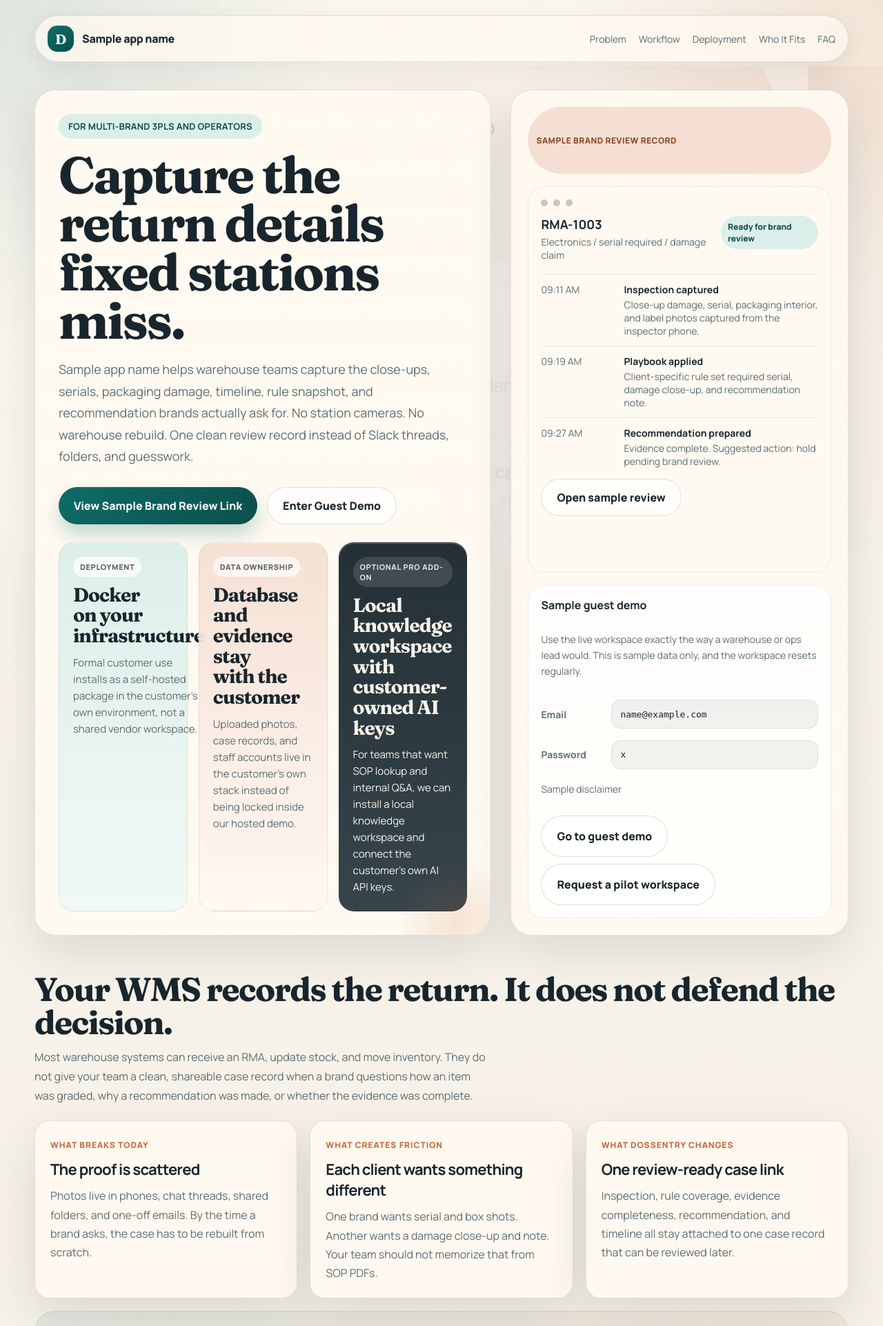
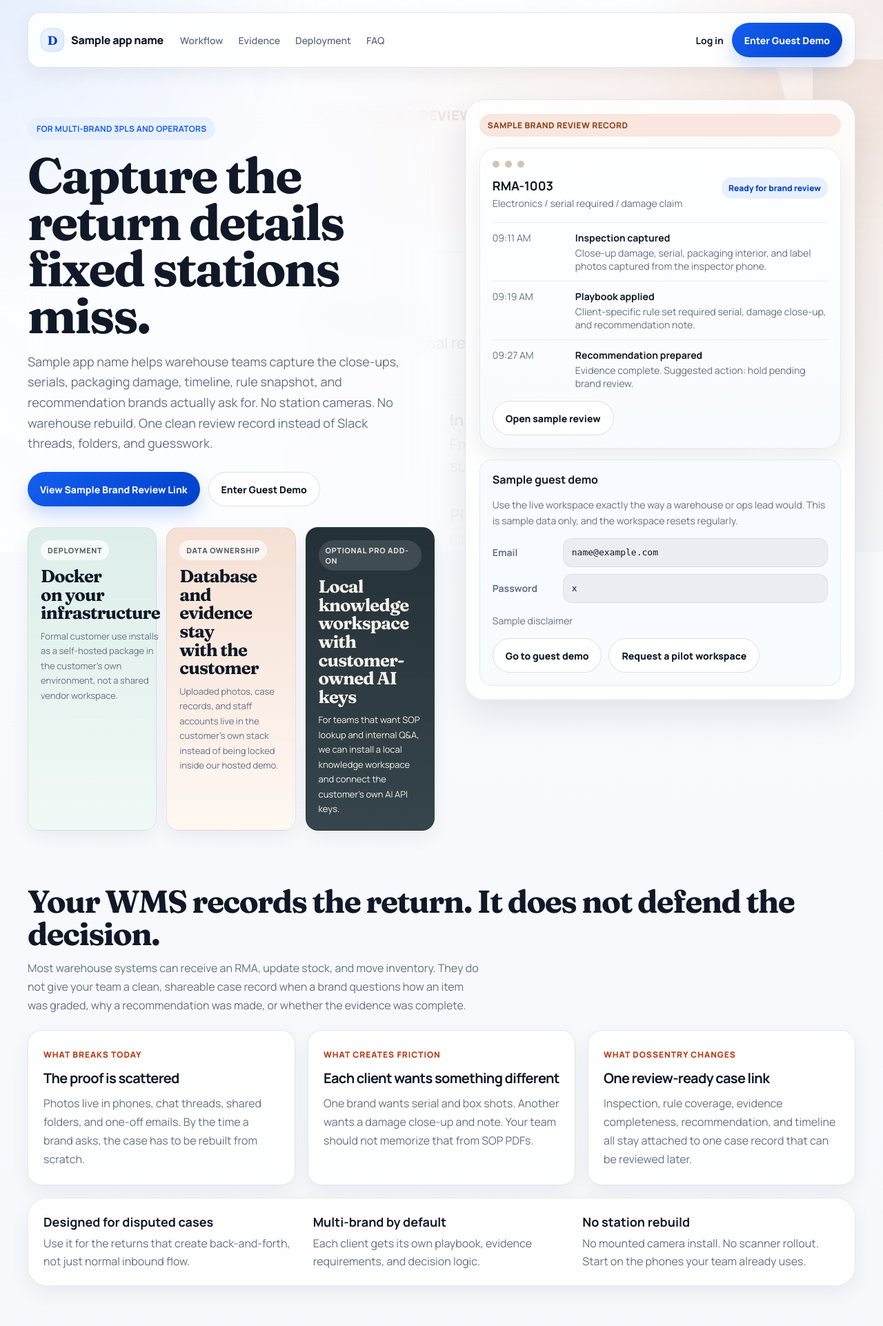
Before and after one commit to michaelzgq/relayoffice-returns, a Laravel app: template web-panel/resources/views/landing.blade.php in a window 1280 px wide. Shown: the top 1922 px of the page at 69% size. Run offline with Laravel 12, Linux system fonts and the light colour scheme; data comes from the database, SQL or seed files in the repository; the template is opened without the code that fills it: most values are stand-ins (such as "Sample title", 1, 10 or a date in 2020); some libraries are stand-ins or nearby versions.

Commit message:
Refresh landing page visual hierarchy

```diff
--- a/web-panel/resources/views/landing.blade.php
+++ b/web-panel/resources/views/landing.blade.php
@@ -10,22 +10,23 @@
     <link href="https://fonts.googleapis.com/css2?family=Fraunces:opsz,wght@9..144,600;9..144,700&family=Manrope:wght@400;500;600;700;800&display=swap" rel="stylesheet">
     <style>
         :root {
-            --bg: #f6f1e7;
-            --surface: rgba(255, 250, 241, 0.9);
-            --surface-strong: rgba(255, 250, 241, 0.96);
-            --ink: #18252c;
-            --muted: #5d6d73;
-            --line: rgba(24, 37, 44, 0.12);
-            --accent: #0f6c67;
-            --accent-deep: #0b4f4b;
-            --accent-soft: #dceee9;
-            --warm: #c86637;
-            --warm-soft: #f5dfd2;
-            --shadow: 0 24px 70px rgba(18, 32, 40, 0.12);
-            --radius-xl: 30px;
-            --radius-lg: 22px;
-            --radius-md: 16px;
-            --max: 1180px;
+            --bg: #f5f7fb;
+            --surface: rgba(255, 255, 255, 0.92);
+            --surface-strong: #ffffff;
+            --ink: #111827;
+            --muted: #667085;
+            --line: rgba(17, 24, 39, 0.1);
+            --accent: #155eef;
+            --accent-deep: #0040c9;
+            --accent-soft: #e8f0ff;
+            --warm: #b93815;
+            --warm-soft: #f8e6df;
+            --shadow: 0 18px 48px rgba(15, 23, 42, 0.08);
+            --shadow-soft: 0 10px 28px rgba(15, 23, 42, 0.06);
+            --radius-xl: 28px;
+            --radius-lg: 20px;
+            --radius-md: 14px;
+            --max: 1200px;
         }
 
         * {
@@ -43,7 +44,7 @@
             position: relative;
             isolation: isolate;
             overflow-x: clip;
-            background: linear-gradient(180deg, #f8f4ec 0%, var(--bg) 42%, #f2eee6 100%);
+            background: linear-gradient(180deg, #fbfcff 0%, var(--bg) 44%, #f1f4f9 100%);
         }
 
         body::before {
@@ -53,13 +54,13 @@
             z-index: -2;
             pointer-events: none;
             background-image:
-                linear-gradient(90deg, rgba(248, 244, 236, 0.985) 0%, rgba(248, 244, 236, 0.97) 29%, rgba(248, 244, 236, 0.91) 43%, rgba(248, 244, 236, 0.76) 57%, rgba(248, 244, 236, 0.48) 73%, rgba(248, 244, 236, 0.24) 100%),
-                linear-gradient(180deg, rgba(248, 244, 236, 0.12) 0%, rgba(246, 241, 231, 0.42) 52%, rgba(242, 238, 230, 0.92) 100%),
+                linear-gradient(90deg, rgba(251, 252, 255, 0.985) 0%, rgba(251, 252, 255, 0.97) 30%, rgba(251, 252, 255, 0.88) 48%, rgba(251, 252, 255, 0.62) 68%, rgba(251, 252, 255, 0.18) 100%),
+                linear-gradient(180deg, rgba(251, 252, 255, 0.08) 0%, rgba(245, 247, 251, 0.34) 54%, rgba(241, 244, 249, 0.88) 100%),
                 url('{{ asset('assets/dossentry/hero-bg.png') }}');
             background-repeat: no-repeat;
-            background-size: auto, auto, min(1080px, 88vw) auto;
-            background-position: center, center, calc(100% + 60px) 96px;
-            filter: saturate(0.96) contrast(1.02);
+            background-size: auto, auto, min(960px, 78vw) auto;
+            background-position: center, center, calc(100% + 48px) 86px;
+            filter: saturate(0.9) contrast(1.01);
         }
 
         body::after {
@@ -69,8 +70,8 @@
             z-index: -1;
             pointer-events: none;
             background:
-                radial-gradient(circle at top left, rgba(15, 108, 103, 0.12), transparent 32%),
-                radial-gradient(circle at top right, rgba(200, 102, 55, 0.12), transparent 28%);
+                radial-gradient(circle at top left, rgba(21, 94, 239, 0.09), transparent 30%),
+                radial-gradient(circle at top right, rgba(185, 56, 21, 0.08), transparent 24%);
         }
 
         a {
@@ -79,66 +80,88 @@
         }
 
         .shell {
-            width: min(var(--max), calc(100% - 32px));
+            width: min(var(--max), calc(100% - 40px));
             margin: 0 auto;
         }
 
         .topbar {
-            padding: 22px 0 12px;
+            padding: 18px 0 10px;
         }
 
         .topbar-inner {
             display: flex;
             justify-content: space-between;
             align-items: center;
-            gap: 18px;
+            gap: 24px;
             padding: 14px 18px;
             border: 1px solid var(--line);
-            border-radius: 999px;
-            background: rgba(255, 250, 241, 0.72);
-            backdrop-filter: blur(18px);
-            box-shadow: 0 10px 35px rgba(18, 32, 40, 0.08);
+            border-radius: 18px;
+            background: rgba(255, 255, 255, 0.88);
+            backdrop-filter: blur(14px);
+            box-shadow: var(--shadow-soft);
         }
 
         .brand {
             display: flex;
             align-items: center;
-            gap: 12px;
+            gap: 10px;
             font-weight: 800;
             letter-spacing: -0.02em;
         }
 
         .brand-mark {
-            width: 38px;
-            height: 38px;
-            border-radius: 14px;
+            width: 34px;
+            height: 34px;
+            border-radius: 12px;
             display: inline-flex;
             align-items: center;
             justify-content: center;
-            background: linear-gradient(145deg, var(--accent) 0%, var(--accent-deep) 100%);
-            color: #f8faf9;
+            background: linear-gradient(145deg, #edf3ff 0%, #dfeaff 100%);
+            color: var(--accent-deep);
             font-family: "Fraunces", serif;
-            font-size: 20px;
-            box-shadow: inset 0 1px 0 rgba(255,255,255,0.18);
+            font-size: 18px;
+            border: 1px solid rgba(21, 94, 239, 0.14);
+        }
+
+        .topbar-nav {
+            display: flex;
+            align-items: center;
+            justify-content: space-between;
+            gap: 18px;
+            flex: 1;
         }
 
         .topnav {
             display: flex;
-            gap: 18px;
+            gap: 22px;
             flex-wrap: wrap;
             color: var(--muted);
             font-size: 14px;
+            font-weight: 600;
+        }
+
+        .topbar-actions {
+            display: flex;
+            align-items: center;
+            gap: 12px;
+            margin-left: auto;
+        }
+
+        .login-link {
+            color: var(--ink);
+            font-size: 14px;
+            font-weight: 700;
         }
 
         .hero {
-            padding: 28px 0 36px;
+            padding: 36px 0 46px;
         }
 
         .hero-grid {
             display: grid;
-            grid-template-columns: minmax(0, 1.15fr) minmax(360px, 0.85fr);
-            gap: 28px;
-            align-items: stretch;
+            grid-template-columns: minmax(0, 1fr) minmax(390px, 0.96fr);
+            gap: 44px;
+            align-items: start;
         }
 
         .hero-copy,
@@ -156,33 +179,22 @@
         }
 
         .hero-copy {
-            border-radius: var(--radius-xl);
-            padding: 34px;
-            position: relative;
-            overflow: hidden;
-            background: linear-gradient(180deg, rgba(255, 250, 241, 0.95) 0%, rgba(255, 250, 241, 0.88) 100%);
-        }
-
-        .hero-copy::after {
-            content: "";
-            position: absolute;
-            inset: auto -40px -70px auto;
-            width: 180px;
-            height: 180px;
-            background: radial-gradient(circle, rgba(200, 102, 55, 0.16), transparent 68%);
-            pointer-events: none;
+            border: 0;
+            box-shadow: none;
+            background: transparent;
+            padding: 26px 0 0;
         }
 
         .eyebrow {
             display: inline-flex;
             align-items: center;
             gap: 8px;
-            padding: 9px 14px;
+            padding: 8px 13px;
             border-radius: 999px;
             background: var(--accent-soft);
-            color: var(--accent-deep);
+            color: var(--accent);
             font-weight: 700;
-            font-size: 13px;
+            font-size: 12px;
             letter-spacing: 0.02em;
             text-transform: uppercase;
         }
@@ -197,24 +209,24 @@
         h1 {
             margin-top: 18px;
             font-family: "Fraunces", serif;
-            font-size: clamp(42px, 7vw, 74px);
-            line-height: 0.95;
-            max-width: 11ch;
+            font-size: clamp(46px, 7vw, 72px);
+            line-height: 0.94;
+            max-width: 9.5ch;
         }
 
         .hero-copy p {
-            max-width: 62ch;
-            margin: 20px 0 0;
+            max-width: 35rem;
+            margin: 18px 0 0;
             font-size: 18px;
-            line-height: 1.75;
+            line-height: 1.65;
             color: var(--muted);
         }
 
         .hero-actions {
             display: flex;
             flex-wrap: wrap;
-            gap: 14px;
-            margin-top: 28px;
+            gap: 12px;
+            margin-top: 26px;
         }
 
         .button {
@@ -222,11 +234,12 @@
             align-items: center;
             justify-content: center;
             gap: 10px;
-            min-height: 54px;
-            padding: 0 22px;
+            min-height: 50px;
+            padding: 0 18px;
             border-radius: 999px;
             font-weight: 800;
-            transition: transform 180ms ease, box-shadow 180ms ease, background 180ms ease;
+            font-size: 14px;
+            transition: transform 180ms ease, box-shadow 180ms ease, background 180ms ease, border-color 180ms ease;
         }
 
         .button:hover {
@@ -235,12 +248,12 @@
 
         .button-primary {
             background: linear-gradient(135deg, var(--accent) 0%, var(--accent-deep) 100%);
-            color: #f7fbfa;
-            box-shadow: 0 14px 28px rgba(15, 108, 103, 0.25);
+            color: #f8fbff;
+            box-shadow: 0 12px 24px rgba(21, 94, 239, 0.22);
         }
 
         .button-secondary {
-            background: rgba(255, 255, 255, 0.72);
+            background: rgba(255, 255, 255, 0.94);
             color: var(--ink);
             border: 1px solid rgba(24, 37, 44, 0.14);
         }
@@ -248,20 +261,20 @@
         .micro-proof {
             display: grid;
             grid-template-columns: repeat(3, minmax(0, 1fr));
-            gap: 16px;
-            margin-top: 26px;
+            gap: 14px;
+            margin-top: 30px;
             align-items: stretch;
         }
 
         .micro-proof-card {
             min-height: 0;
-            padding: 20px 20px 22px;
-            border-radius: 22px;
+            padding: 18px 18px 20px;
+            border-radius: 18px;
             border: 1px solid rgba(24, 37, 44, 0.08);
             display: grid;
             align-content: start;
-            gap: 12px;
-            box-shadow: inset 0 1px 0 rgba(255, 255, 255, 0.3);
+            gap: 10px;
+            box-shadow: var(--shadow-soft);
         }
 
         .micro-proof-card--accent {
@@ -300,17 +313,17 @@
             display: block;
             color: var(--ink);
             font-family: "Fraunces", serif;
-            font-size: clamp(22px, 2.2vw, 28px);
-            line-height: 1.06;
+            font-size: clamp(20px, 2vw, 26px);
+            line-height: 1.04;
             letter-spacing: -0.035em;
-            max-width: 11ch;
+            max-width: 10ch;
             text-wrap: balance;
         }
 
         .micro-proof p {
             margin: 0;
-            font-size: 15px;
-            line-height: 1.6;
+            font-size: 13px;
+            line-height: 1.65;
             color: var(--muted);
         }
 
@@ -321,10 +334,11 @@
 
         .hero-panel {
             border-radius: var(--radius-xl);
-            padding: 24px;
+            padding: 20px;
             display: grid;
-            gap: 18px;
-            background: linear-gradient(180deg, rgba(255, 250, 241, 0.92) 0%, rgba(255, 250, 241, 0.84) 100%);
+            gap: 16px;
+            background: rgba(255, 255, 255, 0.86);
+            box-shadow: 0 20px 52px rgba(17, 24, 39, 0.1);
         }
 
         .panel-label {
@@ -342,10 +356,11 @@
         }
 
         .mock-window {
-            background: var(--surface-strong);
+            background: linear-gradient(180deg, #ffffff 0%, #f8fbff 100%);
             border-radius: 24px;
-            border: 1px solid rgba(24, 37, 44, 0.08);
+            border: 1px solid rgba(17, 24, 39, 0.08);
             padding: 18px;
+            box-shadow: 0 14px 34px rgba(17, 24, 39, 0.08);
         }
 
         .mock-actions {
@@ -414,9 +429,9 @@
 
         .hero-sidecard {
             padding: 18px;
-            border-radius: 22px;
-            background: rgba(255, 255, 255, 0.7);
-            border: 1px solid rgba(24, 37, 44, 0.08);
+            border-radius: 18px;
+            background: rgba(248, 251, 255, 0.95);
+            border: 1px solid rgba(21, 94, 239, 0.1);
             display: grid;
             gap: 14px;
         }
@@ -471,7 +486,7 @@
         }
 
         .section {
-            padding: 18px 0;
+            padding: 34px 0;
         }
 
         .section-heading {
@@ -484,13 +499,13 @@
             margin: 0;
             max-width: 68ch;
             color: var(--muted);
-            line-height: 1.75;
+            line-height: 1.68;
         }
 
         h2 {
             font-family: "Fraunces", serif;
-            font-size: clamp(30px, 5vw, 48px);
-            line-height: 1;
+            font-size: clamp(28px, 4.8vw, 46px);
+            line-height: 1.02;
         }
 
         .signals-grid,
@@ -512,13 +527,15 @@
         .cta-card {
             border-radius: var(--radius-lg);
             padding: 22px;
+            background: rgba(255, 255, 255, 0.9);
+            box-shadow: var(--shadow-soft);
         }
 
         .signal-card h3,
         .workflow-card h3,
         .audience-card h3,
         .faq-item h3 {
-            font-size: 22px;
+            font-size: 20px;
             margin-bottom: 10px;
         }
 
@@ -566,12 +585,13 @@
         .proof-banner {
             margin-top: 18px;
             border-radius: var(--radius-xl);
-            padding: 24px;
-            border: 1px solid rgba(24, 37, 44, 0.08);
-            background: linear-gradient(135deg, rgba(15, 108, 103, 0.08), rgba(200, 102, 55, 0.08));
+            padding: 22px;
+            border: 1px solid rgba(17, 24, 39, 0.08);
+            background: rgba(255, 255, 255, 0.84);
             display: grid;
             grid-template-columns: repeat(3, minmax(0, 1fr));
             gap: 18px;
+            box-shadow: var(--shadow-soft);
         }
 
         .proof-banner strong {
@@ -927,13 +966,18 @@
                     <span class="brand-mark">D</span>
                     <span>{{ $appName }}</span>
                 </div>
-                <nav class="topnav">
-                    <a href="#problem">Problem</a>
-                    <a href="#workflow">Workflow</a>
-                    <a href="#deployment">Deployment</a>
-                    <a href="#fit">Who It Fits</a>
-                    <a href="#faq">FAQ</a>
-                </nav>
+                <div class="topbar-nav">
+                    <nav class="topnav">
+                        <a href="#workflow">Workflow</a>
+                        <a href="#problem">Evidence</a>
+                        <a href="#deployment">Deployment</a>
+                        <a href="#faq">FAQ</a>
+                    </nav>
+                    <div class="topbar-actions">
+                        <a class="login-link" href="{{ $demoLoginUrl }}">Log in</a>
+                        <a class="button button-primary" href="{{ $demoLoginUrl }}">Enter Guest Demo</a>
+                    </div>
+                </div>
             </div>
         </div>
     </header>
```
Also changed, not shown: other parts of web-panel/resources/views/landing.blade.php (+37 -16 lines), memory/project-lessons.md (+9 -0 lines).
